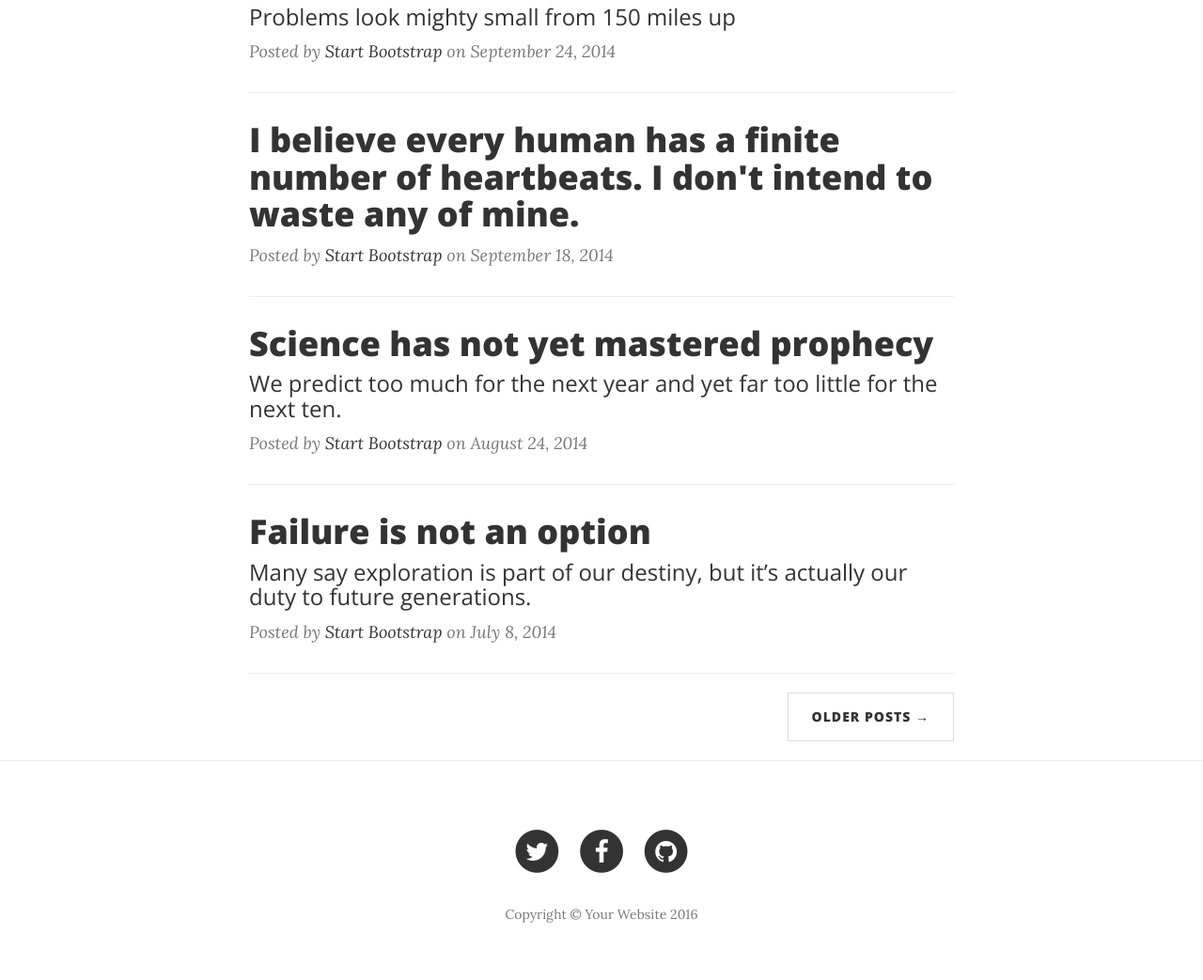
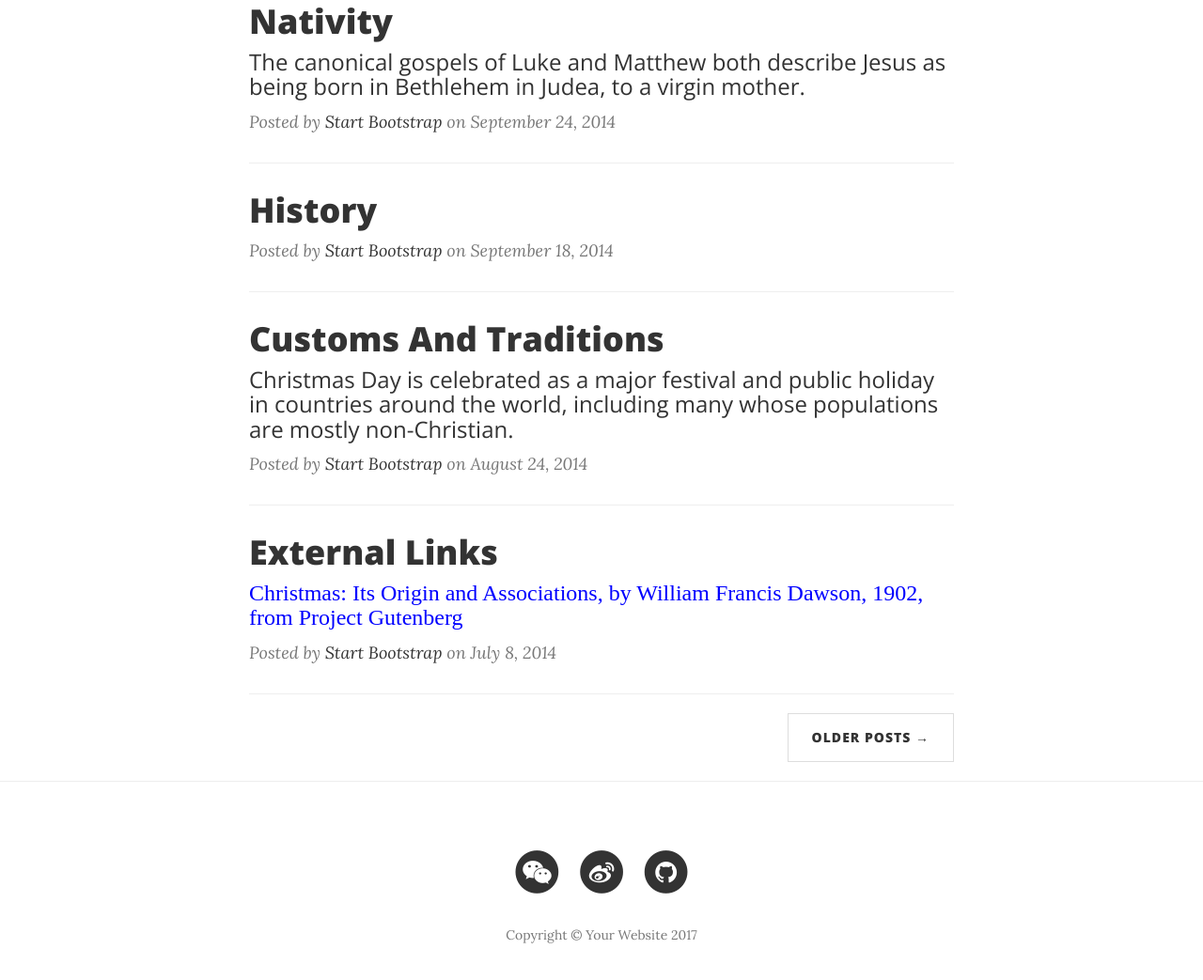
Before and after one commit to akey527/GirlsCodingDayDemo, a website: page index.html in a window 1280 px wide. Shown: the part 613-1656 px from the top of the page at 94% size. Drawn offline with nearby package versions, Linux system fonts and the light colour scheme.

Commit message:
background
1、修改背景图
2、修改小标题

```diff
--- a/index.html
+++ b/index.html
@@ -9,7 +9,7 @@
     <meta name="description" content="">
     <meta name="author" content="">
 
-    <title>Girls Coding Day's Blog</title>
+    <title>Merry Christmas</title>
 
     <!-- Bootstrap Core CSS -->
     <link href="vendor/bootstrap/css/bootstrap.min.css" rel="stylesheet">
@@ -69,14 +69,14 @@
 
     <!-- Page Header -->
     <!-- Set your background image for this header on the line below. -->
-    <header class="intro-header" style="background-image: url('img/home-bg.jpg')">
+    <header class="intro-header" style="background-image: url('img/P5.jpg')">
         <div class="container">
             <div class="row">
                 <div class="col-lg-8 col-lg-offset-2 col-md-10 col-md-offset-1">
                     <div class="site-heading">
-                        <h1>Clean Blog</h1>
+                        <h1>MERRY CHRISTMAS</h1>
                         <hr class="small">
-                        <span class="subheading">A Clean Blog Theme by Start Bootstrap</span>
+                        <span class="subheading">A WEBSITE FOR YOU </span>
                     </div>
                 </div>
             </div>
@@ -90,10 +90,10 @@
                 <div class="post-preview">
                     <a href="post.html">
                         <h2 class="post-title">
-                            Man must explore, and this is exploration at its greatest
+                           Nativity
                         </h2>
                         <h3 class="post-subtitle">
-                            Problems look mighty small from 150 miles up
+                            The canonical gospels of Luke and Matthew both describe Jesus as being born in Bethlehem in Judea, to a virgin mother.
                         </h3>
                     </a>
                     <p class="post-meta">Posted by <a href="#">Start Bootstrap</a> on September 24, 2014</p>
@@ -102,7 +102,7 @@
                 <div class="post-preview">
                     <a href="post.html">
                         <h2 class="post-title">
-                            I believe every human has a finite number of heartbeats. I don't intend to waste any of mine.
+                            History
                         </h2>
                     </a>
                     <p class="post-meta">Posted by <a href="#">Start Bootstrap</a> on September 18, 2014</p>
@@ -111,10 +111,10 @@
                 <div class="post-preview">
                     <a href="post.html">
                         <h2 class="post-title">
-                            Science has not yet mastered prophecy
+                            Customs And Traditions
                         </h2>
                         <h3 class="post-subtitle">
-                            We predict too much for the next year and yet far too little for the next ten.
+                            Christmas Day is celebrated as a major festival and public holiday in countries around the world, including many whose populations are mostly non-Christian.
                         </h3>
                     </a>
                     <p class="post-meta">Posted by <a href="#">Start Bootstrap</a> on August 24, 2014</p>
@@ -123,10 +123,10 @@
                 <div class="post-preview">
                     <a href="post.html">
                         <h2 class="post-title">
-                            Failure is not an option
+                            External Links
                         </h2>
-                        <h3 class="post-subtitle">
-                            Many say exploration is part of our destiny, but it’s actually our duty to future generations.
+                        <h3 class="post-subtitle" style="font-family:'Times New Roman', Times, serif; color:blue;size:10px;">
+                            Christmas: Its Origin and Associations, by William Francis Dawson, 1902, from Project Gutenberg
                         </h3>
                     </a>
                     <p class="post-meta">Posted by <a href="#">Start Bootstrap</a> on July 8, 2014</p>
@@ -154,7 +154,7 @@
                             <a href="#">
                                 <span class="fa-stack fa-lg">
                                     <i class="fa fa-circle fa-stack-2x"></i>
-                                    <i class="fa fa-twitter fa-stack-1x fa-inverse"></i>
+                                    <i class="fa fa-weixin fa-stack-1x fa-inverse"></i>
                                 </span>
                             </a>
                         </li>
@@ -162,7 +162,7 @@
                             <a href="#">
                                 <span class="fa-stack fa-lg">
                                     <i class="fa fa-circle fa-stack-2x"></i>
-                                    <i class="fa fa-facebook fa-stack-1x fa-inverse"></i>
+                                    <i class="fa fa-weibo fa-stack-1x fa-inverse"></i>
                                 </span>
                             </a>
                         </li>
@@ -175,7 +175,7 @@
                             </a>
                         </li>
                     </ul>
-                    <p class="copyright text-muted">Copyright &copy; Your Website 2016</p>
+                    <p class="copyright text-muted">Copyright &copy; Your Website 2017</p>
                 </div>
             </div>
         </div>
```
Also changed, not shown: img/P1.jpg (added), img/P2.jpg (added), img/P3.jpg (added), img/P4.jpg (added), 1 other file.
